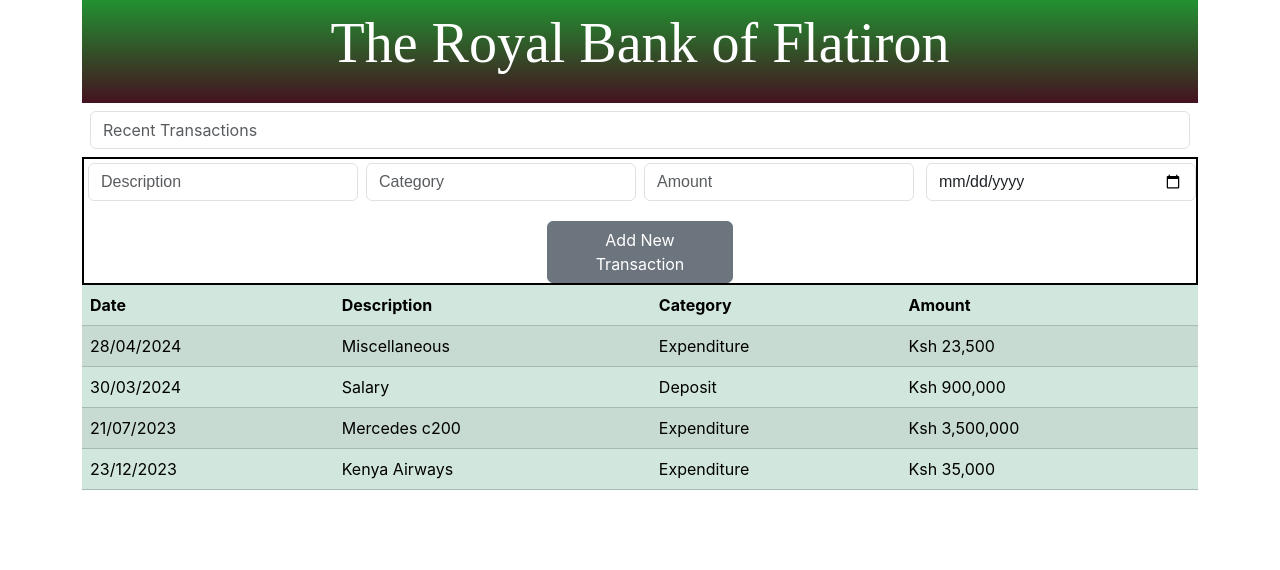
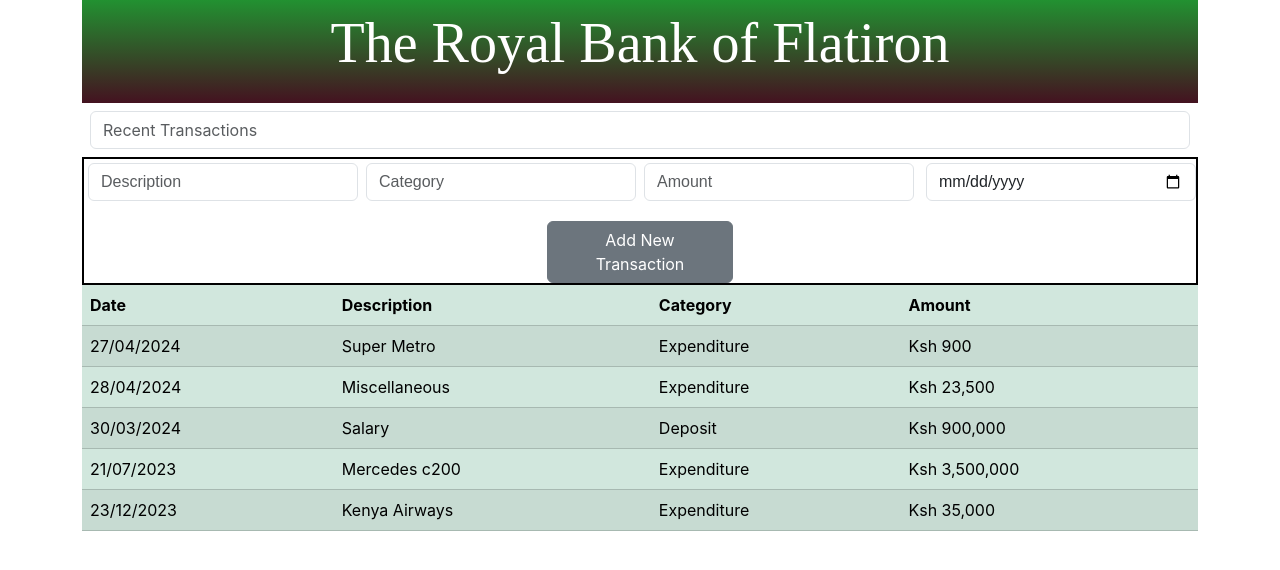
Before and after one commit to mohammedadn/ph-2-week-1-code-challenge, a React (Create React App) app: page / in a window 1280 px wide. Shown: the top 570 px of the page. Built offline with nearby package versions, Linux system fonts and the light colour scheme.

Commit message:
first commit

```diff
--- a/src/App.js
+++ b/src/App.js
@@ -9,6 +9,12 @@ import { useState } from 'react';
 
 function App() {
   const transaction = [
+    {
+    date: "27/04/2024",
+    description: "Super Metro",
+    category: "Expenditure",
+    amount: "Ksh 900"
+    },
     {
       date: "28/04/2024",
         description: "Miscellaneous",
```
